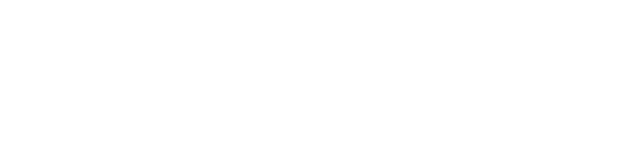
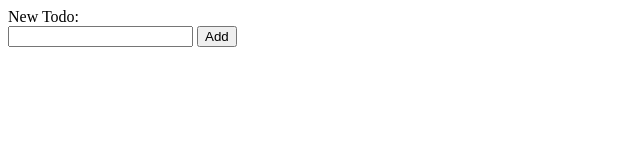
Before and after one commit to theandersonfonseca/todolist-node-vanillajs, a plain HTML site: page client/index.html in a window 1280 px wide. Shown: the whole page, without its empty margins (0-640 px from the left). Drawn offline with Linux system fonts and the light colour scheme.

Commit message:
Add todo form

```diff
--- a/client/index.html
+++ b/client/index.html
@@ -5,8 +5,32 @@
     <meta http-equiv="X-UA-Compatible" content="IE=edge" />
     <meta name="viewport" content="width=device-width, initial-scale=1.0" />
     <link rel="stylesheet" href="./styles.css" />
-    <script src="./app.js" defer></script>
+    <script src="./scripts/app.js" type="module"></script>
     <title>Todo List</title>
   </head>
-  <body></body>
+  <body>
+    <div class="container">
+      <div class="top"></div>
+
+      <main class="todolist">
+        <form class="form-todo" data-js="form-todo">
+          <label for="todo" class="label-todo">New Todo:</label>
+
+          <div class="input-wrapper">
+            <input
+              type="text"
+              id="todo"
+              class="input-todo"
+              data-js="input-todo"
+              autocomplete="off"
+            />
+
+            <button class="add-todo">Add</button>
+          </div>
+
+          <p class="form-message" data-js="form-message"></p>
+        </form>
+      </main>
+    </div>
+  </body>
 </html>
```
